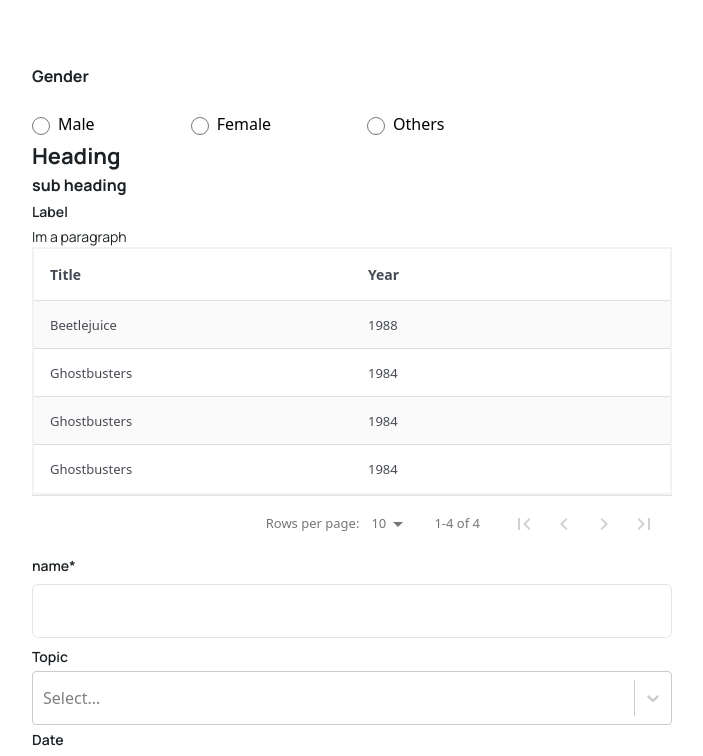
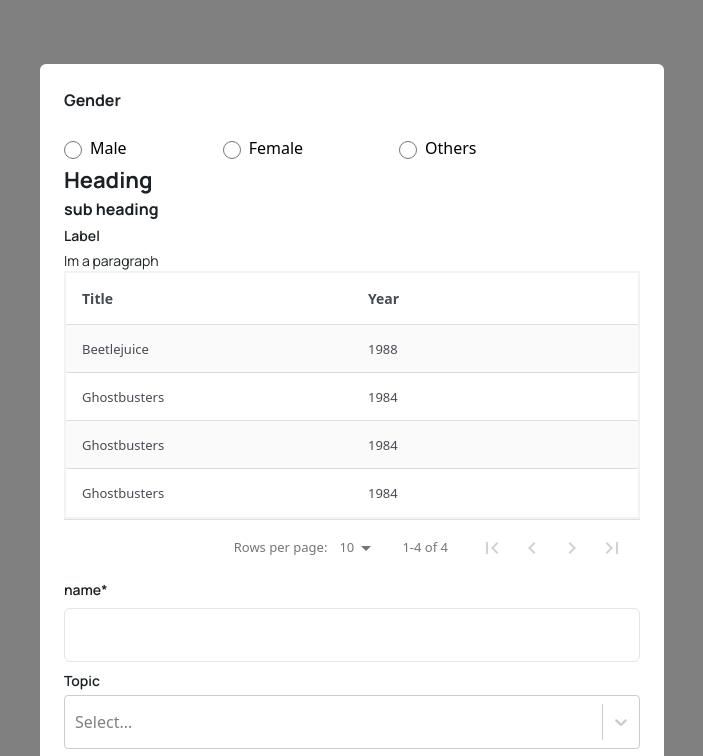
Before and after one commit to Ascent-smartreports/ascent-component-library, a React (Vite) app: page / in a window 1280 px wide. Shown: the top 756 px of the page, without its empty margins (288-991 px from the left). Built offline with nearby package versions, Linux system fonts and the light colour scheme.

Commit message:
card component

```diff
--- /dev/null
+++ b/lib/components/Card/index.tsx
@@ -0,0 +1,13 @@
+import React from "react";
+interface cardProps {
+  className?: string;
+  children: React.ReactNode;
+}
+
+export const Card: React.FC<cardProps> = ({ children, className }) => {
+  return (
+    <div className={`bg-backgroundLight rounded-md p-6 m-2 ${className}`}>
+      {children}
+    </div>
+  );
+};
--- a/src/App.tsx
+++ b/src/App.tsx
@@ -2,6 +2,7 @@ import React from "react";
 import { FormikProvider, useFormik } from "formik";
 import FormikField from "../lib/components/Input/FormikField";
 import { Button } from "../lib/main";
+import { Card } from "../lib/components/Card";
 import * as Yup from "yup";
 import FormikDateField from "../lib/components/DatePicker";
 import Table from "../lib/components/Table";
@@ -89,6 +90,8 @@ function App() {
         marginTop: "5%",
       }}
     >
+      <Card>
+        <>
           <GroupRadio
             testId="gender"
             label="Gender"
@@ -151,6 +154,8 @@ function App() {
             testId="toast"
             buttonType="outlined"
           />
+        </>
+      </Card>
     </div>
   );
 }
--- a/src/index.css
+++ b/src/index.css
@@ -2,3 +2,7 @@
 @import 'tailwindcss/components';
 @import 'tailwindcss/utilities';
 @import url('https://fonts.googleapis.com/css2?family=Manrope:wght@200..800&display=swap');
+
+body{
+    background-color:grey;
+}
--- a/tailwind.config.js
+++ b/tailwind.config.js
@@ -21,6 +21,7 @@ export default {
       backgroundDarkRed: "#FD6868",
       backgroundLightYellow: "#FEEAC9",
       backgroundDarkYellow: "#FFAC2A",
+      mainBackground: "#FAFAFA",
     },
     extend: {},
   },
```
Lines whose indentation alone changed are shown as unchanged.
